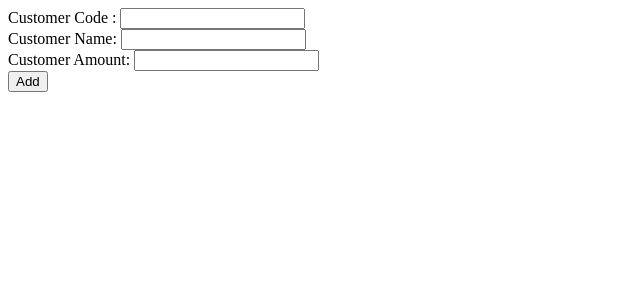
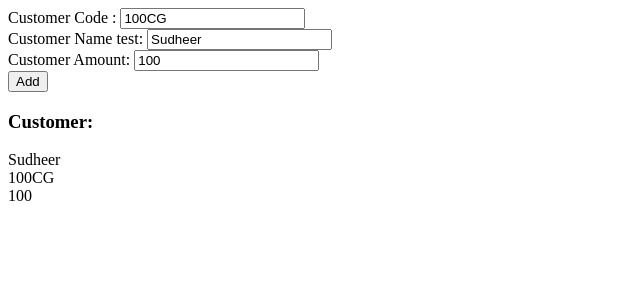
Before and after one commit to akumarkk/WebFW, an Angular app in the folder ngApps/App/: page / in a window 1280 px wide. Shown: the top 300 px of the page, without its empty margins (0-640 px from the left). Built offline with nearby package versions, Linux system fonts and the light colour scheme.

Commit message:
customer comp - mv binding

```diff
--- a/ngApps/App/src/app/customer.component.ts
+++ b/ngApps/App/src/app/customer.component.ts
@@ -1,14 +1,24 @@
 import { Component } from '@angular/core';
 import {Customer} from './customer.model'
 
+// import { BrowserModule } from '@angular/platform-browser';
+// import { NgModel } from '@angular/forms';
+import { FormsModule } from '@angular/forms';
 
 @Component({
     selector: 'app-root',
     templateUrl: './customer.view.html',
-    styleUrls: ['./customer.component.scss']
+    styleUrls: ['./customer.component.scss'],
+    imports: [FormsModule]
 })
 export class CustomerComponent{
     title= 'Customer Application';
     CustomerModel : Customer = new Customer();
 
+    constructor() {
+        this.CustomerModel.CustomerAmount = 100;
+        this.CustomerModel.CustomerCode = "100CG";
+        this.CustomerModel.CustomerName = "Sudheer";
+    }
+
 }
--- /dev/null
+++ b/ngApps/App/src/app/customer.module.ts
@@ -0,0 +1,2 @@
+import { BrowserModule } from "@angular/platform-browser";
+// import {}
--- a/ngApps/App/src/app/customer.view.html
+++ b/ngApps/App/src/app/customer.view.html
@@ -1,7 +1,14 @@
-Customer Code : <input type="text"/> <br/>
-Customer Name: <input type="text"/><br/>
-Customer Amount: <input type="text"/> <br/>
+Customer Code : <input type="text" [(ngModel)]="CustomerModel.CustomerCode"/> <br/>
+Customer Name test: <input type="text" [(ngModel)]="CustomerModel.CustomerName"/><br/>
+Customer Amount: <input type="text" [(ngModel)]="CustomerModel.CustomerAmount"/> <br/>
 
 
 
 <input type="button" value="Add"/>
+
+
+<h3>Customer:</h3>
+
+{{CustomerModel.CustomerName}} <br>
+{{CustomerModel.CustomerCode}} <br>
+{{CustomerModel.CustomerAmount}} <br>
--- a/ngApps/App/src/main.server.ts
+++ b/ngApps/App/src/main.server.ts
@@ -4,6 +4,9 @@ import { config } from './app/app.config.server';
 
 import { CustomerComponent } from './app/customer.component';
 
+import { BrowserModule } from '@angular/platform-browser';
+import { NgModel } from '@angular/forms';
+import { FormsModule } from '@angular/forms';
 const bootstrap = () => bootstrapApplication(CustomerComponent, config);
 
 export default bootstrap;
```
